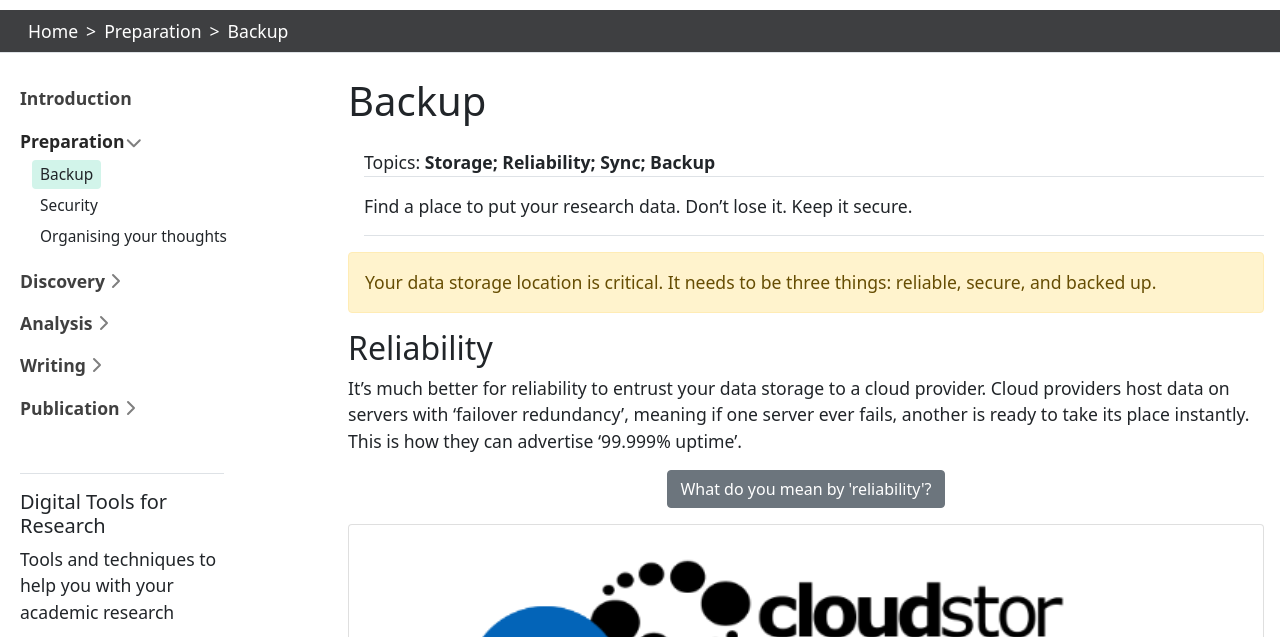
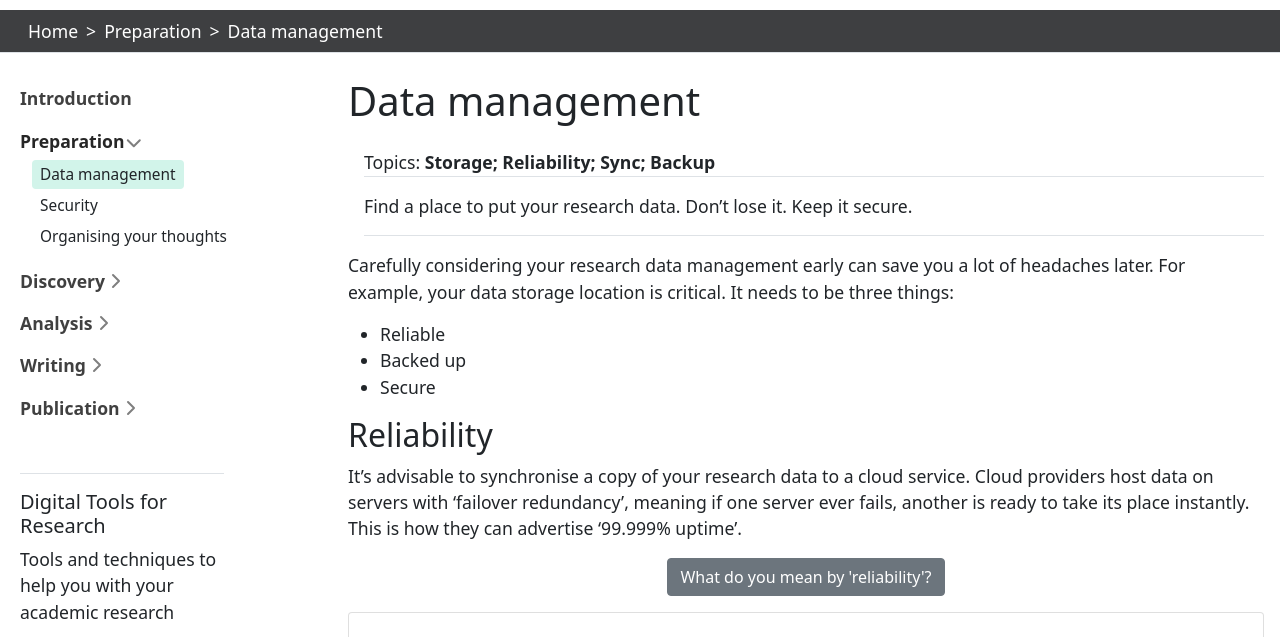
Before and after one commit to GriffithUniLibrary/digital-tools, a Jekyll site: the page built from content/prep/backup.md, in a window 1280 px wide and 900 px high, cut to the strip 120-757 px from the top of the window. Built offline with Jekyll 4.4.1, drawn with Linux system fonts in a browser that asks for light colours; some of the changed text lies outside the part shown.

Commit message:
More on backups

```diff
--- a/content/prep/backup.md
+++ b/content/prep/backup.md
@@ -1,21 +1,22 @@
 ---
 section_id: Preparation
 nav_order: 2
-title: Backup
+title: Data management
 topics: Storage; Reliability; Sync; Backup
 description: >
     Find a place to put your research data. Don't lose it. Keep it secure.
 # youtubeid: moJgWrD6dwg
 ---
 
-{% capture aboutstorage %}
-Your data storage location is critical. It needs to be three things: reliable, secure, and backed up.
-{% endcapture %}
-{% include alert.html text=aboutstorage color="warning" %}
+Carefully considering your research data management early can save you a lot of headaches later. For example, your data storage location is critical. It needs to be three things:
+
+- Reliable
+- Backed up
+- Secure
 
 ## Reliability
 
-It's much better for reliability to entrust your data storage to a cloud provider. Cloud providers host data on servers with 'failover redundancy', meaning if one server ever fails, another is ready to take its place instantly. This is how they can advertise '99.999% uptime'.
+It's advisable to synchronise a copy of your research data to a cloud service. Cloud providers host data on servers with 'failover redundancy', meaning if one server ever fails, another is ready to take its place instantly. This is how they can advertise '99.999% uptime'.
 
 {% include modal.html button="What do you mean by 'reliability'?" color="secondary" title="About reliability" text="Reliability means there's a very low chance that the medium you've recorded your data on will fail. Modern computer hard drives are fairly reliable, but every drive will fail eventually. Laptop hard drives in particular can be less reliable." %}
 
@@ -56,6 +57,8 @@ ___
 
 ## Backup
 
+You should run a backup tool *in addition* to the services above. Your best, most secure option is to backup both to a physical hard drive and to an online service.
+
 {% capture warning %}
 **Remember:** sync is not the same as backup!
 {% endcapture %}
@@ -66,8 +69,6 @@ Because when you're syncing, if you delete something from your computer, it's al
 {% endcapture %}
 
 {% include modal.html button="Really? Why not?" color="primary" title="Why is a sync not a backup?" text=backupmodal %}
-
-You should run a backup tool *in addition* to the services above. Your best, most secure option is to backup both to a physical hard drive and to an online service.
 
 {% capture backupoptions %}
  - **[Griffith Research Storage](https://research-storage.griffith.edu.au)**: built on the same technology as Cloudstor and is very fast. Research Vault is available for you to store data you are no longer actively using. Here is a [handy questionnaire](https://research-storage.griffith.edu.au/compare) to help you decide Griffith Research Storage can help you.
```
